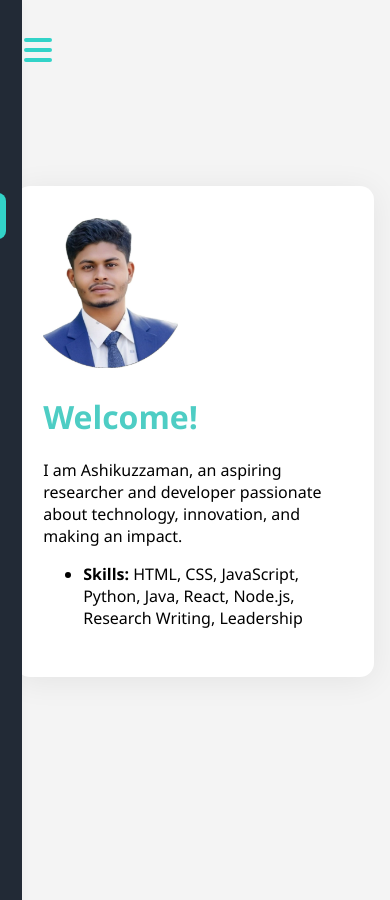
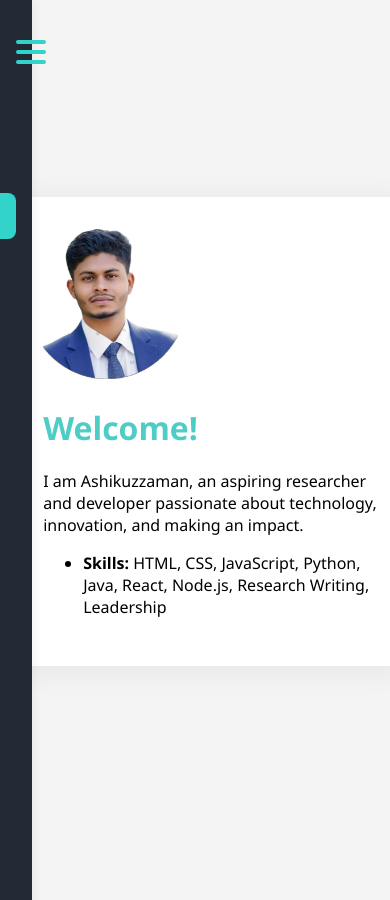
Before and after one commit to Ashikuzzaman026/ashikuzzaman026.github.io, a Jekyll site: the page built from index.md, in a window 390 px wide. Built offline with Jekyll 4.4.1, drawn with Linux system fonts in a browser that asks for light colours.

Commit message:
Update sidebar.css

```diff
--- a/assets/css/sidebar.css
+++ b/assets/css/sidebar.css
@@ -12,6 +12,9 @@ body {
   color: #fff;
   padding: 2rem 1rem 1rem 1rem;
   min-height: 100vh;
+  z-index: 1100;
+  position: relative;
+  transition: left 0.3s;
 }
 
 .sidebar nav a {
@@ -42,15 +45,16 @@ body {
 
 .hamburger {
   display: none;
-  position: absolute;
-  top: 18px;
-  left: 18px;
-  z-index: 1200;
+  position: fixed;
+  top: 16px;
+  left: 16px;
+  z-index: 1201;
   cursor: pointer;
-  width: 34px;
-  height: 34px;
+  width: 38px;
+  height: 38px;
   background: none;
   border: none;
+  padding: 0;
 }
 
 .hamburger span,
@@ -59,7 +63,7 @@ body {
   display: block;
   background: #32d3c8;
   height: 4px;
-  width: 28px;
+  width: 30px;
   border-radius: 2px;
   position: absolute;
   content: '';
@@ -68,41 +72,59 @@ body {
 
 .hamburger span {
   position: relative;
-  top: 15px;
+  top: 17px;
 }
-
 .hamburger span:before {
+  content: '';
+  position: absolute;
   top: -10px;
   left: 0;
 }
-
 .hamburger span:after {
+  content: '';
+  position: absolute;
   top: 10px;
   left: 0;
 }
 
+/* Optional: Overlay when sidebar is open on mobile */
+.sidebar-overlay {
+  display: none;
+  position: fixed;
+  z-index: 1100;
+  top: 0;
+  left: 0;
+  width: 100vw;
+  height: 100vh;
+  background: rgba(20,25,30,0.5);
+}
+
 @media (max-width: 800px) {
+  body {
+    flex-direction: column;
+  }
   .sidebar {
     position: fixed;
-    left: -260px;
     top: 0;
+    left: -250px;
     height: 100%;
-    z-index: 1000;
-    box-shadow: 2px 0 10px rgba(0,0,0,0.03);
+    min-height: 100vh;
+    box-shadow: 2px 0 10px rgba(0,0,0,0.05);
     transition: left 0.3s;
+    z-index: 1101;
   }
   .sidebar.open {
     left: 0;
   }
   .main-content {
     margin-left: 0 !important;
+    width: 100vw;
     padding: 1rem;
-    width: 100vw;
   }
   .hamburger {
     display: block;
   }
-  body.sidebar-open {
-    overflow: hidden;
+  .sidebar-overlay.active {
+    display: block;
   }
 }
```
